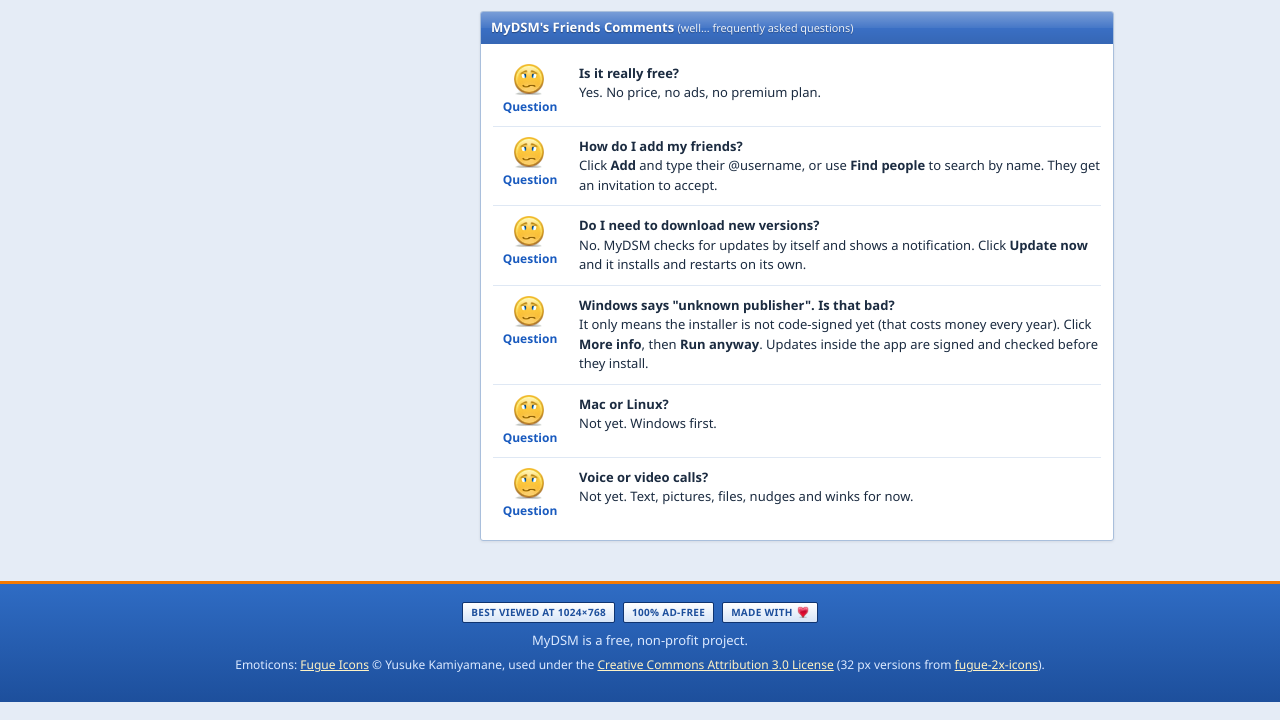
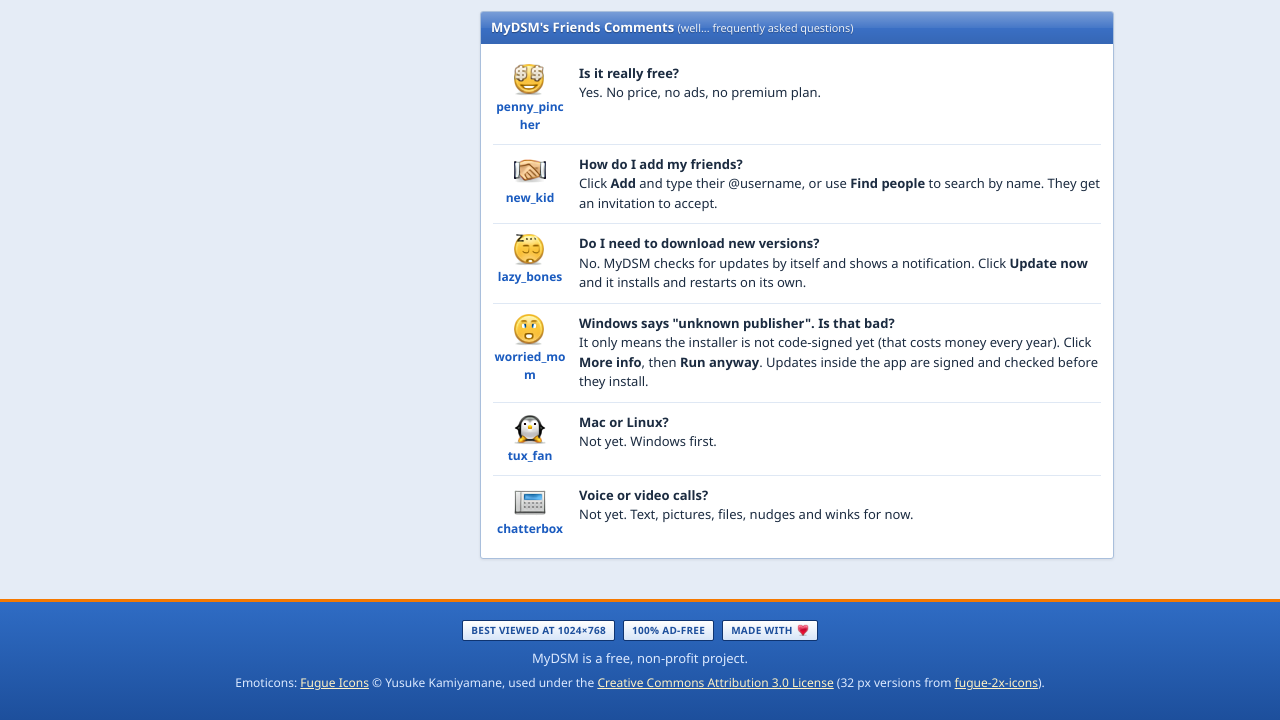
Before and after one commit to nanachi2002/mysdm.github.io, a plain HTML site: page index.html in a window 1280 px wide. Shown: the part 2332-3052 px from the top of the page. Drawn offline with Linux system fonts and the light colour scheme; no server answers.

Commit message:
FAQ: a different commenter and emoticon for each question
Co-Authored-By: Claude Opus 5.5 <noreply@anthropic.com>

```diff
--- a/index.html
+++ b/index.html
@@ -150,12 +150,12 @@
       <div class="box" id="faq">
         <div class="box-head">MyDSM's Friends Comments <small>(well... frequently asked questions)</small></div>
         <div class="box-body">
-          <div class="cmt"><div class="cwho"><img src="emo/smiley-confuse.png" alt="" width="32" height="32"><span>Question</span></div><div class="cbody"><b>Is it really free?</b><br>Yes. No price, no ads, no premium plan.</div></div>
-          <div class="cmt"><div class="cwho"><img src="emo/smiley-confuse.png" alt="" width="32" height="32"><span>Question</span></div><div class="cbody"><b>How do I add my friends?</b><br>Click <b>Add</b> and type their @username, or use <b>Find people</b> to search by name. They get an invitation to accept.</div></div>
-          <div class="cmt"><div class="cwho"><img src="emo/smiley-confuse.png" alt="" width="32" height="32"><span>Question</span></div><div class="cbody"><b>Do I need to download new versions?</b><br>No. MyDSM checks for updates by itself and shows a notification. Click <b>Update now</b> and it installs and restarts on its own.</div></div>
-          <div class="cmt"><div class="cwho"><img src="emo/smiley-confuse.png" alt="" width="32" height="32"><span>Question</span></div><div class="cbody"><b>Windows says "unknown publisher". Is that bad?</b><br>It only means the installer is not code-signed yet (that costs money every year). Click <b>More info</b>, then <b>Run anyway</b>. Updates inside the app are signed and checked before they install.</div></div>
-          <div class="cmt"><div class="cwho"><img src="emo/smiley-confuse.png" alt="" width="32" height="32"><span>Question</span></div><div class="cbody"><b>Mac or Linux?</b><br>Not yet. Windows first.</div></div>
-          <div class="cmt"><div class="cwho"><img src="emo/smiley-confuse.png" alt="" width="32" height="32"><span>Question</span></div><div class="cbody"><b>Voice or video calls?</b><br>Not yet. Text, pictures, files, nudges and winks for now.</div></div>
+          <div class="cmt"><div class="cwho"><img src="emo/smiley-money.png" alt="" width="32" height="32"><span>penny_pincher</span></div><div class="cbody"><b>Is it really free?</b><br>Yes. No price, no ads, no premium plan.</div></div>
+          <div class="cmt"><div class="cwho"><img src="emo/hand-shake.png" alt="" width="32" height="32"><span>new_kid</span></div><div class="cbody"><b>How do I add my friends?</b><br>Click <b>Add</b> and type their @username, or use <b>Find people</b> to search by name. They get an invitation to accept.</div></div>
+          <div class="cmt"><div class="cwho"><img src="emo/smiley-sleep.png" alt="" width="32" height="32"><span>lazy_bones</span></div><div class="cbody"><b>Do I need to download new versions?</b><br>No. MyDSM checks for updates by itself and shows a notification. Click <b>Update now</b> and it installs and restarts on its own.</div></div>
+          <div class="cmt"><div class="cwho"><img src="emo/smiley-eek.png" alt="" width="32" height="32"><span>worried_mom</span></div><div class="cbody"><b>Windows says "unknown publisher". Is that bad?</b><br>It only means the installer is not code-signed yet (that costs money every year). Click <b>More info</b>, then <b>Run anyway</b>. Updates inside the app are signed and checked before they install.</div></div>
+          <div class="cmt"><div class="cwho"><img src="emo/animal-penguin.png" alt="" width="32" height="32"><span>tux_fan</span></div><div class="cbody"><b>Mac or Linux?</b><br>Not yet. Windows first.</div></div>
+          <div class="cmt"><div class="cwho"><img src="emo/telephone.png" alt="" width="32" height="32"><span>chatterbox</span></div><div class="cbody"><b>Voice or video calls?</b><br>Not yet. Text, pictures, files, nudges and winks for now.</div></div>
         </div>
       </div>
     </div>
--- a/style.css
+++ b/style.css
@@ -102,6 +102,7 @@ h1 .hl { font-weight: 700; color: var(--orange); }
 .cmt { display: flex; gap: 12px; padding: 10px 0; border-top: 1px solid #dfe8f4; }
 .cmt:first-child { border-top: 0; }
 .cwho { width: 74px; flex: none; display: flex; flex-direction: column; align-items: center; gap: 2px; text-align: center; color: var(--link); font-weight: 600; font-size: 12px; }
+.cwho span { overflow-wrap: anywhere; }
 .cbody { flex: 1; min-width: 0; }
 
 /* footer */
```
